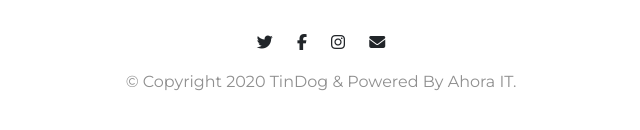
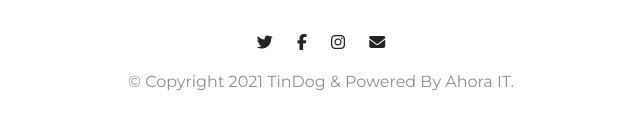
Before and after one commit to hasan-bd/Landing-page-for-TinDog-using-Bootstrap, a plain HTML site: page index.html in a window 1280 px wide. Shown: the part 2633-2763 px from the top of the page, 319-959 px from the left. Drawn offline with nearby package versions, Linux system fonts and the light colour scheme.

Commit message:
Update index.html

```diff
--- a/index.html
+++ b/index.html
@@ -253,7 +253,7 @@
       <i class="social-icon fab fa-facebook-f"></i>
       <i class="social-icon fab fa-instagram"></i>
       <i class="social-icon fas fa-envelope"></i>
-      <p>© Copyright 2020 TinDog & Powered By Ahora IT.</p>
+      <p>© Copyright 2021 TinDog & Powered By Ahora IT.</p>
     </div>
 
   </footer>
```
